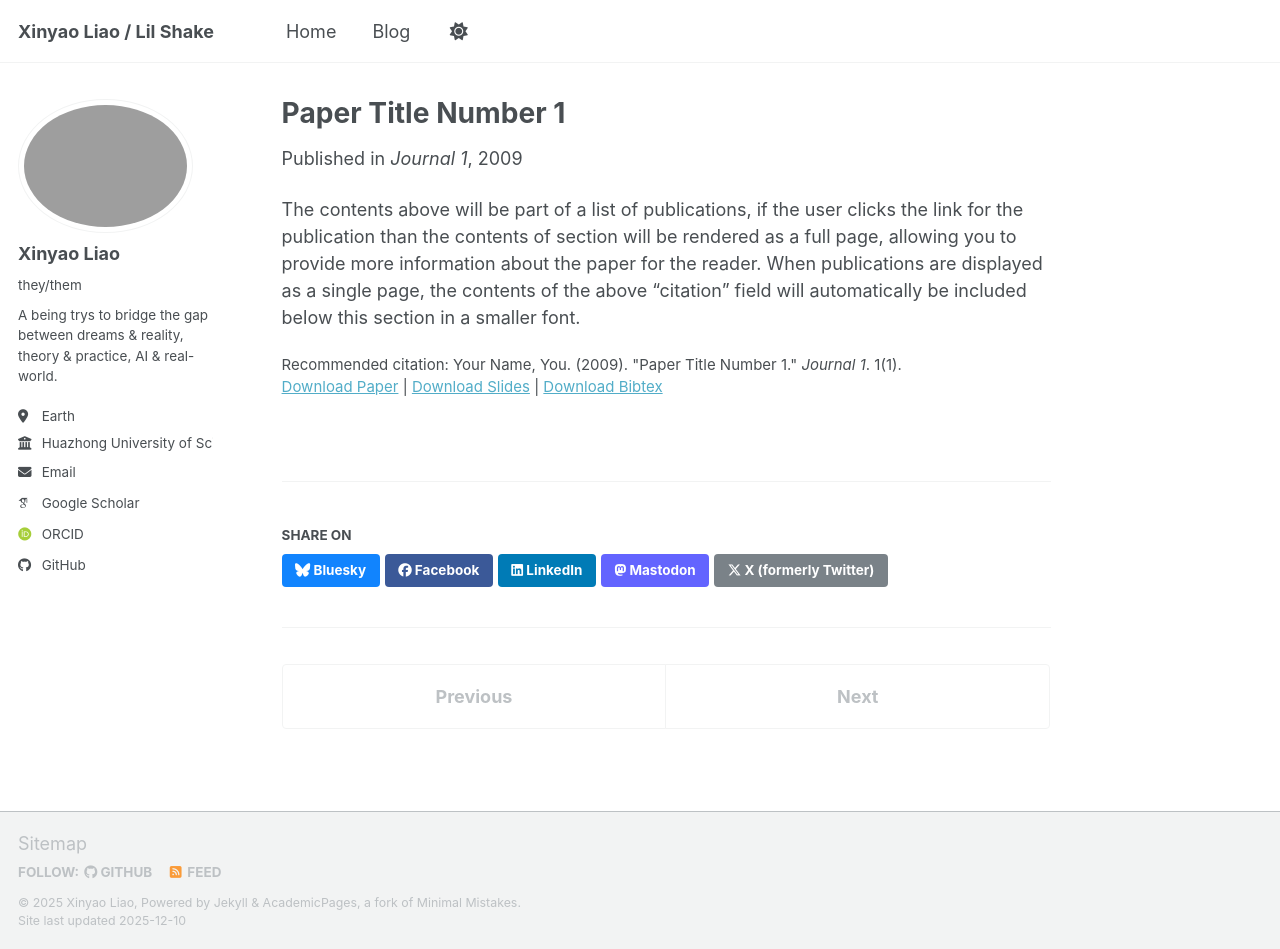
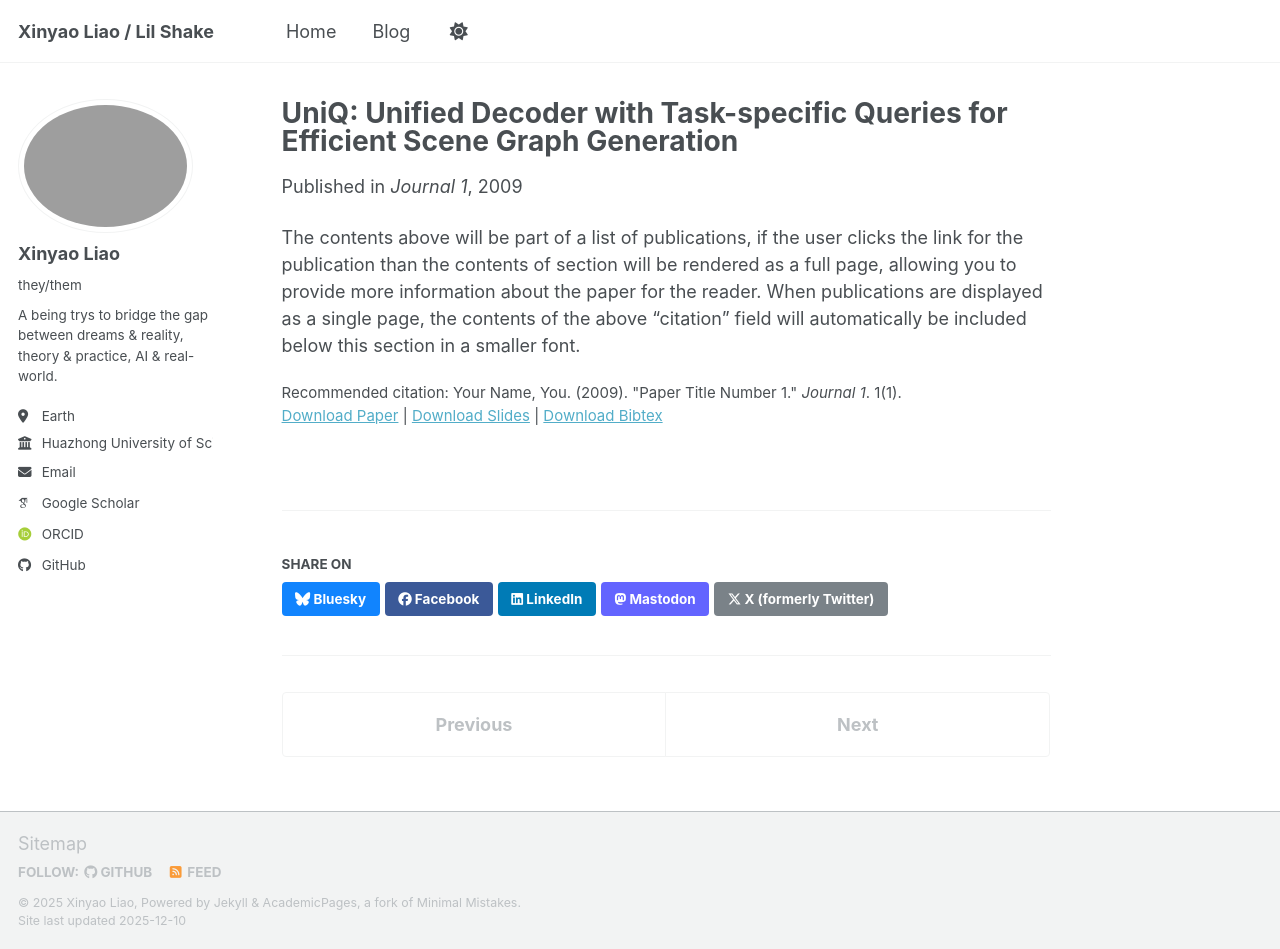
Before and after one commit to Lil-Shake/Lil-Shake.github.io, a Jekyll site: the page built from _publications/2009-10-01-paper-title-number-1.md, in a window 1280 px wide and 949 px high. Built offline with Jekyll 4.4.1, drawn with Linux system fonts in a browser that asks for light colours; some web fonts are replaced; a script bundle is joined from its source files by our own code; library files that are not in the unit come from our copies.

Commit message:
Update paper title in publication metadata

```diff
--- a/_publications/2009-10-01-paper-title-number-1.md
+++ b/_publications/2009-10-01-paper-title-number-1.md
@@ -1,5 +1,5 @@
 ---
-title: "Paper Title Number 1"
+title: "UniQ: Unified Decoder with Task-specific Queries for Efficient Scene Graph Generation"
 collection: publications
 category: manuscripts
 permalink: /publication/2009-10-01-paper-title-number-1
```
